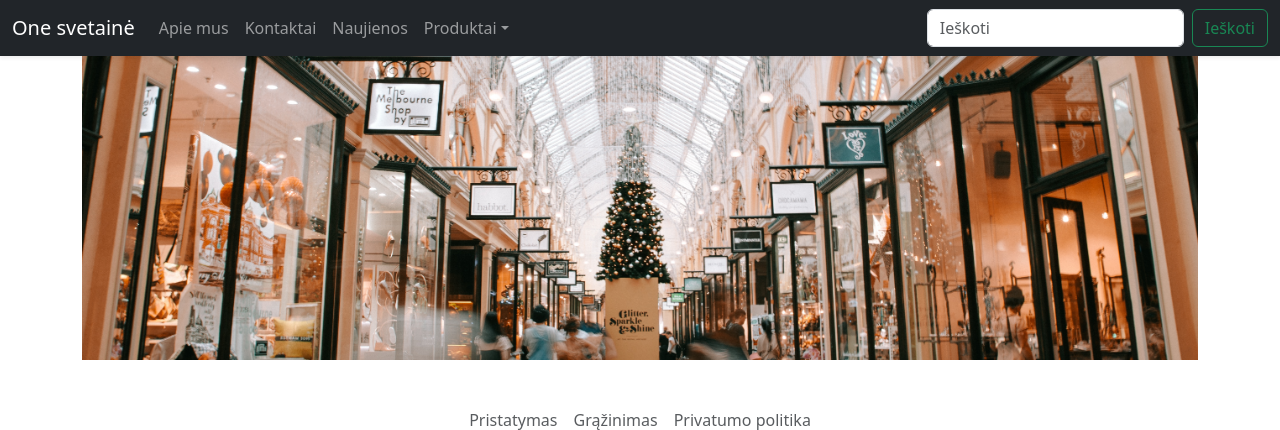
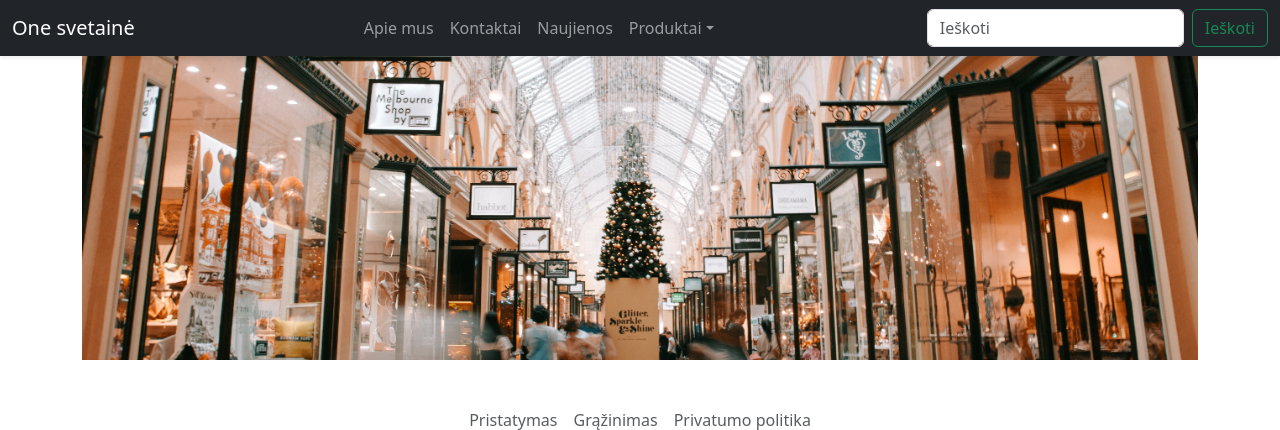
Before and after one commit to spartus123/one-2, a Flask app: page / in a window 1280 px wide. Shown: the top 430 px of the page. Run offline with Flask 3, Linux system fonts and the light colour scheme.

Commit message:
Update nav.html

```diff
--- a/templates/nav.html
+++ b/templates/nav.html
@@ -1,12 +1,22 @@
 {% block content %}
+<style>
+  .navbar-nav {
+    margin: 0 auto;
+    display: flex;
+    flex-direction: row;
+    justify-content: center;
+    align-items: center;
+  }
+</style>
+
 <nav class="navbar shadow-sm navbar-expand-md navbar-dark fixed-top bg-dark">
-  <div class="container-fluid d-flex justify-content-center">
+  <div class="container-fluid">
     <a class="navbar-brand" href="/">One svetainė</a>
     <button class="navbar-toggler" type="button" data-bs-toggle="collapse" data-bs-target="#navbarCollapse" aria-controls="navbarCollapse" aria-expanded="false" aria-label="Toggle navigation">
       <span class="navbar-toggler-icon"></span>
     </button>
     <div class="collapse navbar-collapse" id="navbarCollapse">
-      <ul class="navbar-nav me-auto mb-2 mb-md-0">
+      <ul class="navbar-nav">
         <li class="nav-item">
           <a class="nav-link" href="/apie_mus">Apie mus</a>
         </li>
```
